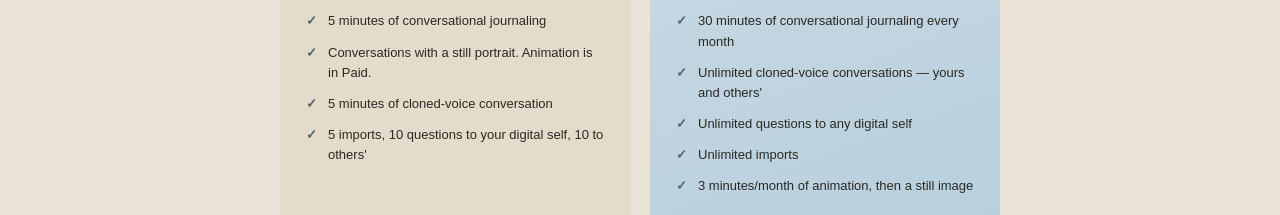
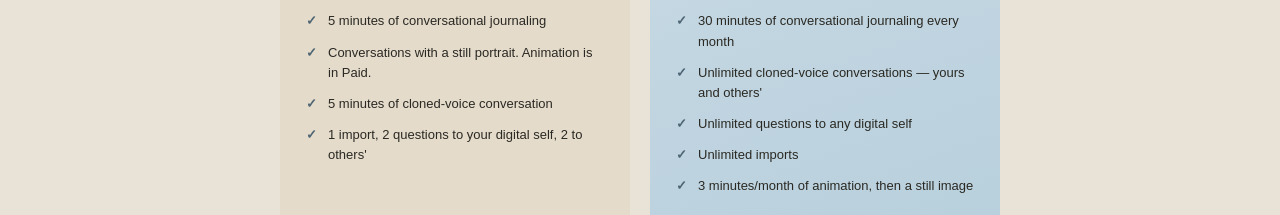
Before and after one commit to hotomski/holomost, a Next.js app: page / in a window 1280 px wide. Shown: the part 4680-4895 px from the top of the page. Built offline with nearby package versions, Linux system fonts and the light colour scheme; a web font is replaced by a local one.

Commit message:
Pricing: free tier is 1 import and 2 + 2 questions
Co-Authored-By: Claude Fable 5.1 <noreply@anthropic.com>

```diff
--- a/app/page.tsx
+++ b/app/page.tsx
@@ -62,7 +62,7 @@ const PRICING_TIERS = [
       "5 minutes of conversational journaling",
       "Conversations with a still portrait. Animation is in Paid.",
       "5 minutes of cloned-voice conversation",
-      "5 imports, 10 questions to your digital self, 10 to others'",
+      "1 import, 2 questions to your digital self, 2 to others'",
     ],
     cta: "Start free",
   },
```
